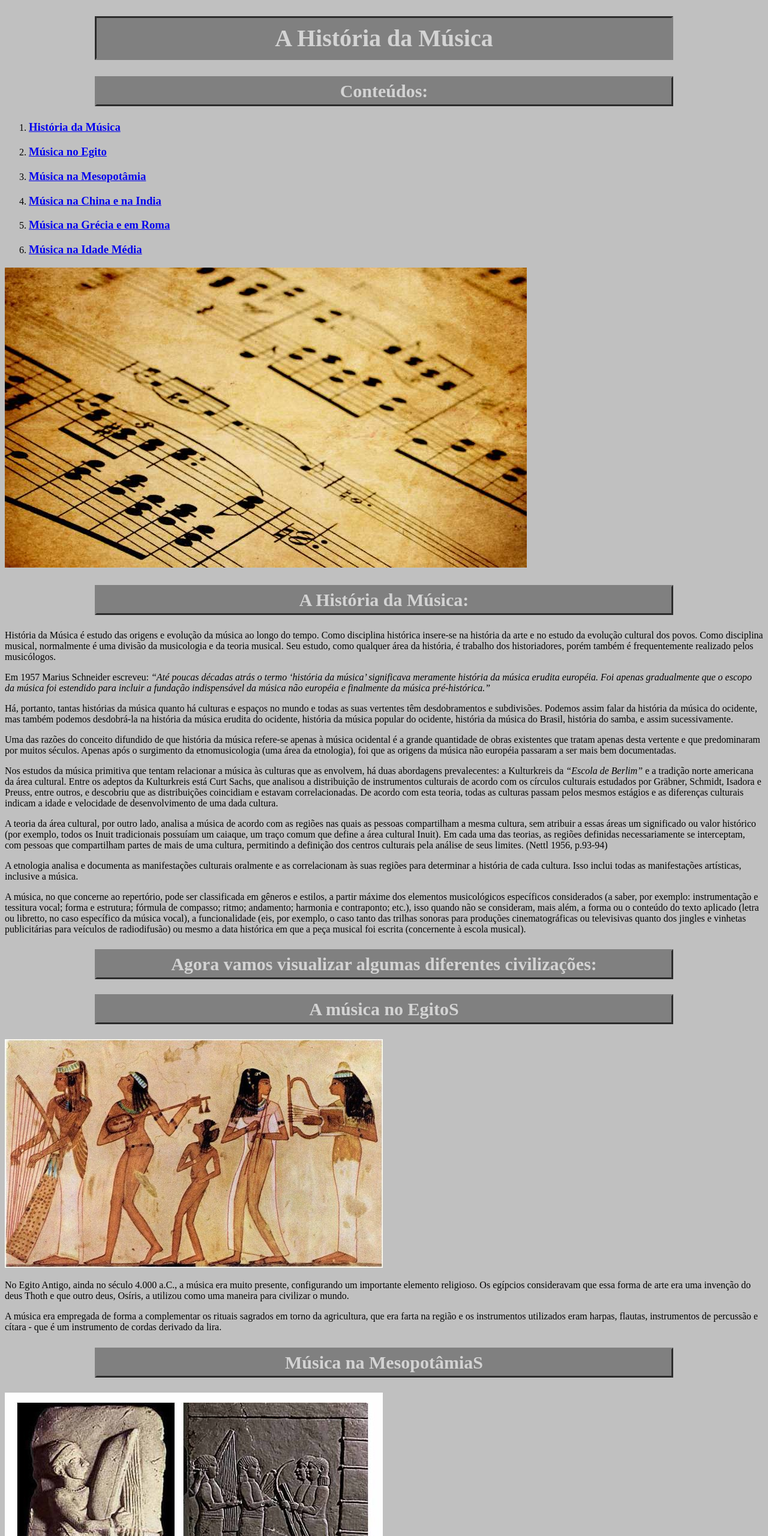
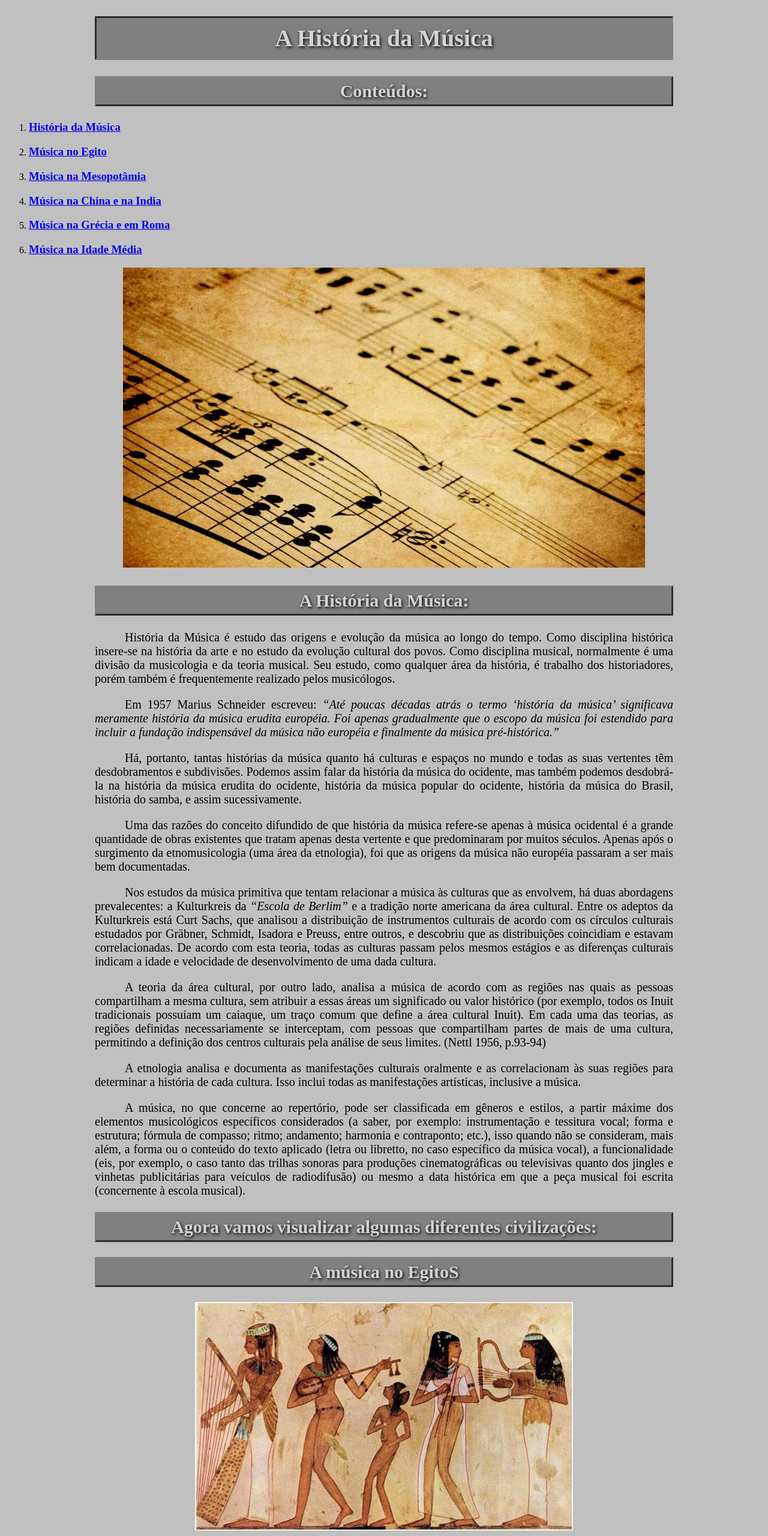
Before and after one commit to JardelPlk/project_music_HTML, a plain HTML site: page historia.html in a window 1280 px wide. Shown: the top 2560 px of the page at 60% size. Drawn offline with Linux system fonts and the light colour scheme.

Commit message:
Adicionado propriedades de texto e web fonts.

```diff
--- a/estilo.css
+++ b/estilo.css
@@ -13,6 +13,9 @@ body{
     margin-left: 150px;
     margin-right: 150px;
     padding: 10px;
+    text-shadow: 1.5px 1.5px 5px black;
+
+    font-family: "Times New Roman", Times, serif;
 }
 
 .titulosH2 {
@@ -26,6 +29,8 @@ body{
     border-style: outset;
     border-color: gray;
     padding: 5px;
+    text-shadow: 1.5px 1.5px 5px black;
+    font-family: "Times New Roman", Times, serif;
 }
 
 .titulosH2Estilizado {
@@ -37,6 +42,8 @@ body{
     border-style: outset;
     border-color: gray;
     padding: 5px;
+    text-shadow: 1.5px 1.5px 5px black;
+    font-family: "Times New Roman", Times, serif;
 }
 
 .porcentagens {
@@ -49,13 +56,19 @@ body{
     margin-right: 410px;
 }
 
-.formulario, .index, .banda, .instrumentos, .notas, .musicos, .generos {
+.formulario, .index, .banda, .instrumentos, .notas, .musicos, .generos, .historia {
     text-align: center;
     font-size: 20px;
     margin-left: 150px;
     margin-right: 150px;
 }
 
-.imgGenero {
+.imagens {
     text-align: center;
 }
+
+p {
+    text-indent: 50px;
+    text-align: justify;
+    font-family: "Times New Roman", Times, serif;
+}
--- a/historia.html
+++ b/historia.html
@@ -29,7 +29,7 @@
 
                     <img src="Imagens/HISTORIADAMUSICA.jpg" alt="Esta imagem apresenta um fundo marrom claro com branco, dando um ar de papel velho, nesse fundo estão gravadas várias notas musicais. No canto inferior esquerdo temos a imagem de uma vitrola antiga, e no lado direito no centro está escrito a seguinte frase em vermelho: História da Música" title="História da Música">
 
-                    <h2 id="historia", class="titulosH2">A História da Música:</h2>
+                    <h2 id="historia", class="titulosH2Estilizado">A História da Música:</h2>
 
                     <p>História da Música é estudo das origens e evolução da música ao longo do tempo. Como disciplina histórica insere-se na história da arte e no estudo da evolução cultural dos povos. Como disciplina musical, normalmente é uma divisão da musicologia e da teoria musical. Seu estudo, como qualquer área da história, é trabalho dos historiadores, porém também é frequentemente realizado pelos musicólogos.</p>
 
@@ -49,10 +49,10 @@
                 </section>
 
                 <section>
-                    <h2 class="titulosH2">Agora vamos visualizar algumas diferentes civilizações:</h2>
+                    <h2 class="titulosH2Estilizado">Agora vamos visualizar algumas diferentes civilizações:</h2>
 
                     <section>
-                        <h2 id="egito", class="titulosH2">A música no EgitoS</h2>
+                        <h2 id="egito", class="titulosH2Estilizado">A música no EgitoS</h2>
 
                         <img src="Imagens/musica_egito.jpg" alt="Nesta imagem apresenta um fundo branco, e a frente tem diversas pessoas, sendo 4 mulheres, e uma menina, vestidas com roupas egipcias da antiguidade." title="Música no Egito">
 
@@ -62,7 +62,7 @@
                     </section>
 
                     <section>
-                        <h2 id="mesopotamia", class="titulosH2">Música na MesopotâmiaS</h2>
+                        <h2 id="mesopotamia", class="titulosH2Estilizado">Música na MesopotâmiaS</h2>
 
                         <img src="Imagens/musica_mesopotmia.jpg" alt="Nesta imagem estão inseridas duas imagens, onde na primeira à esquerda tem um fundo preto e a frete tem uma rocha, e nesta rocha esta o retrato de um homem sentado vestidos roupas correspondentes há aquele período, e segurando uma espécie de arpa, que é um instrumento de cordas. Em outra imagem à direita parece ser uma parede de rocha onde também está talhado o desenho de 4 mulheres em pé de vestido, onde elas estão segurando uma espécie de corda, e abaixo delas há alguns vasos." title="Música na Mesopotâmia">
 
@@ -70,7 +70,7 @@
                     </section>
 
                     <section>
-                        <h2 id="china", class="titulosH2">Música na China e na ÍndiaS</h2>
+                        <h2 id="china", class="titulosH2Estilizado">Música na China e na ÍndiaS</h2>
 
                         <img src="Imagens/musica_antiguidade.jpg" alt="Há duas imagens onde na da esquerda, há uma mulher com uma espécie de pano na cabeça e trajada com um vestido bem colrido cheio de rendas, segurando uma espécie de banjo, um instrumento de cordas. Na outra imagem à esquerda, tem um fundo preto, e na frente tem 6 tipos de flautas parecidas alterando apenas o seu tamanho, dispostas horizontalmente." title="Música na Antiguidade">
 
@@ -82,7 +82,7 @@
                     </section>
 
                     <section>
-                        <h2 id="grecia", class="titulosH2">Música na Grécia e em RomaS</h2>
+                        <h2 id="grecia", class="titulosH2Estilizado">Música na Grécia e em RomaS</h2>
 
                         <img src="Imagens/musica_grega.jpg" alt="Tem um fundo preto cheio de estrelas, e a frente todo o desenho é dourado, passando um arco na parte superior, e abaixo uma mulher trajando um vestido, em pé, tocando uma flauta, e também ha um homem deitado com barba, vestido com uma espécie de toalha em suas pernas, admirando a mulher." title="Música na Grécia">
 
@@ -94,7 +94,7 @@
                     </section>
 
                     <section>
-                        <h2 id="media", class="titulosH2">Música na Idade MédiaS</h2>
+                        <h2 id="media", class="titulosH2Estilizado">Música na Idade MédiaS</h2>
 
                         <img src="Imagens/musica_medieval.jpg" alt="Nesta imagem na parte superior no fundo aparece um céu azul com algumas nuvens, e a frente estão estão 8 mulheres, 3 atrás e 5 na frente, vestidas com uma espécie de vestido, cada uma de uma cor diferente, com uma espécie de colar dourado, onde nas que estão atrás aparece apenas a cabeça, e nas que estão na frente aparece da cabeça até um pouco abaixo do pescoço." title="Música na Idade Média">
 
```
Also changed, not shown: generos.html (+1 -1 lines), notas.html (+5 -3 lines).
